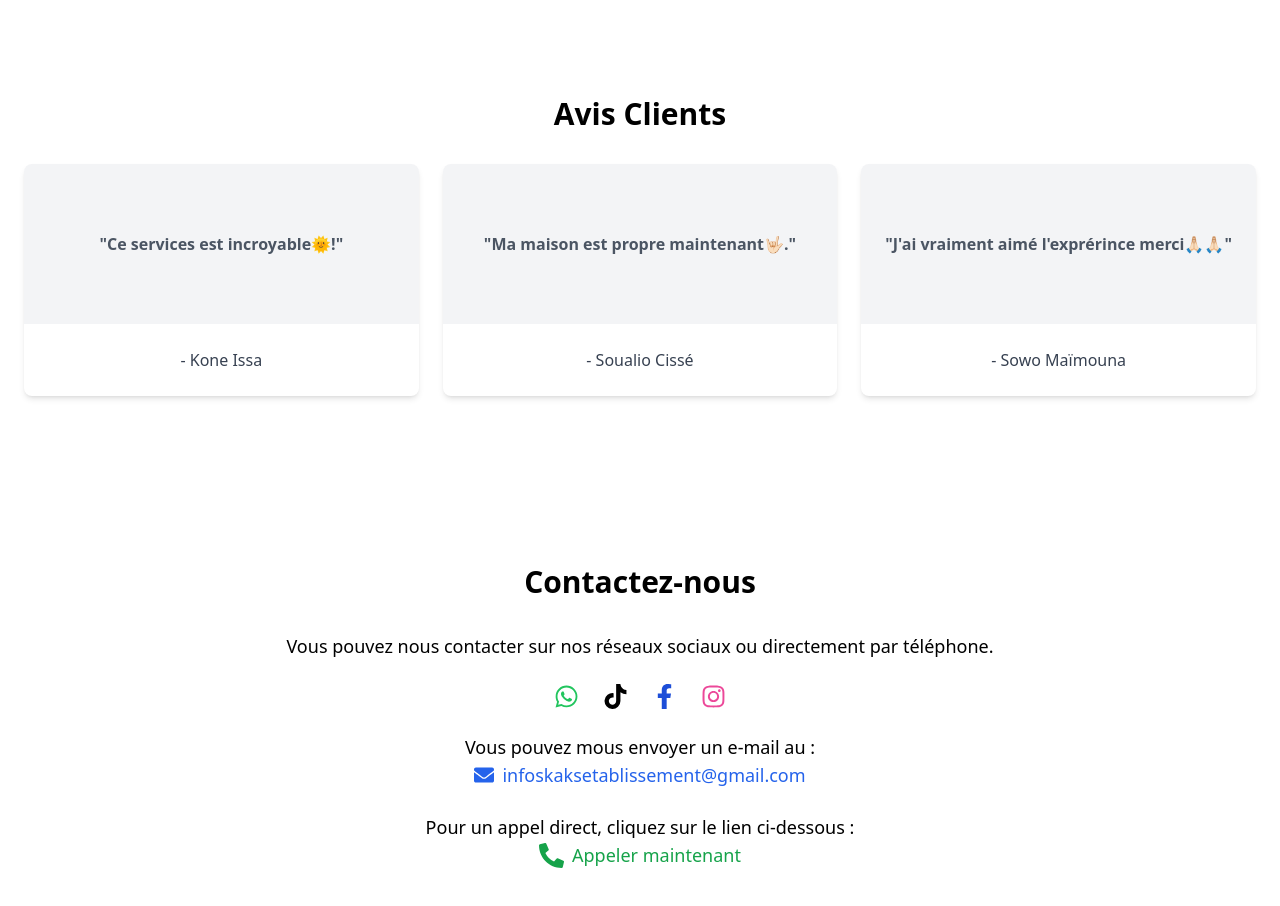
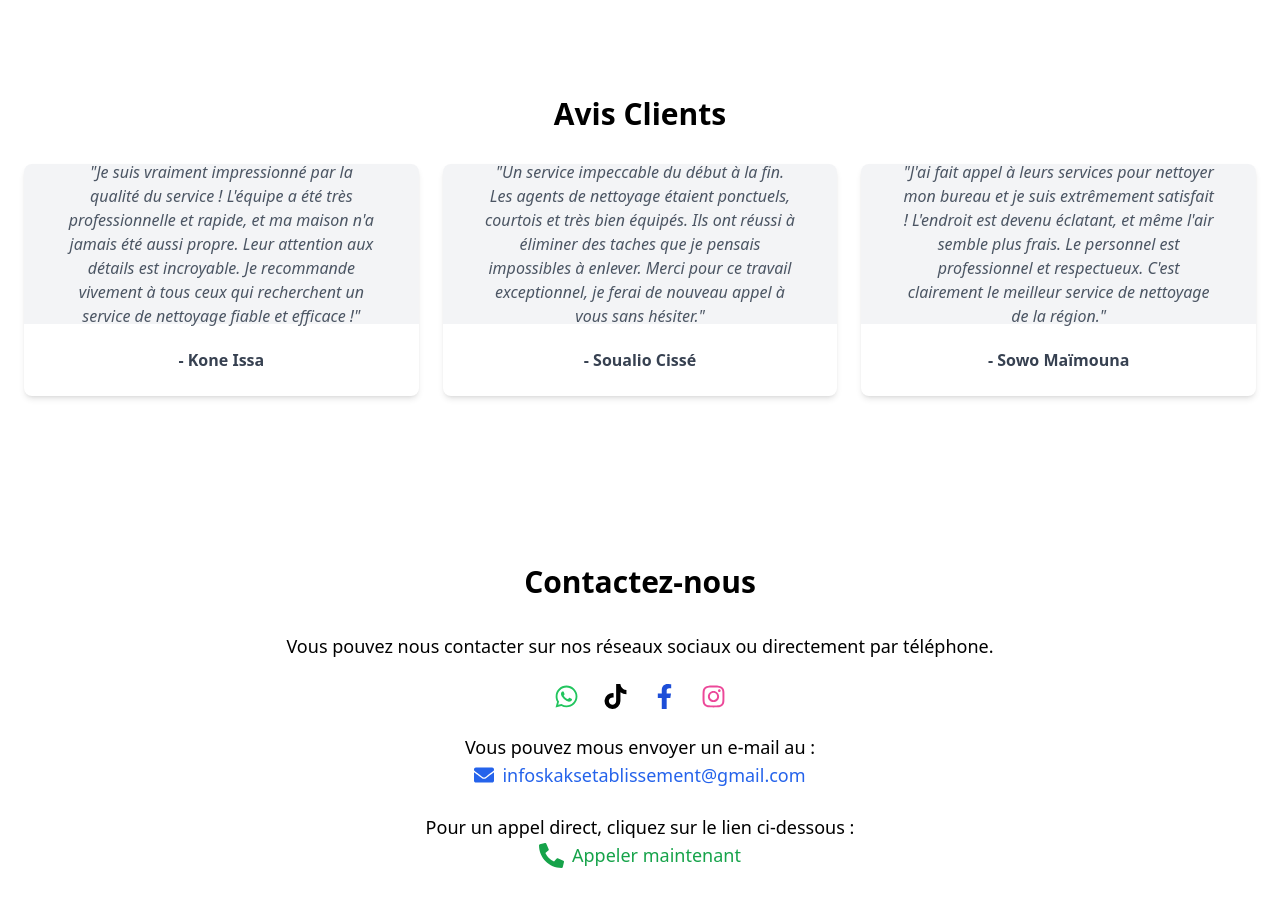
Before and after one commit to Issa-WebDev/kaks-website, a React (Vite) app: page / in a window 1280 px wide. Shown: the part 4460-5366 px from the top of the page. Built offline with nearby package versions, Linux system fonts and the light colour scheme.

Commit message:
add testimonials

```diff
--- a/src/components/Footer.jsx
+++ b/src/components/Footer.jsx
@@ -7,7 +7,7 @@ const Footer = () => {
         <p>
           &copy; {new Date().getFullYear()} Kak's Etablissement. Made by
           <a
-            href="https://github.com/Issa-WebDev/Issa-WebDev.github.io"
+            href="https://issa-webdev.github.io"
             target="_blank"
             className="text-teal-600 hover:text-teal-400 font-bold italic underline"
           >
--- a/src/components/Testimonials.jsx
+++ b/src/components/Testimonials.jsx
@@ -2,11 +2,20 @@ import React from "react";
 
 const Testimonials = () => {
   const testimonials = [
-    { name: "- Kone Issa", feedback: "Ce services est incroyable🌞!" },
-    { name: "- Soualio Cissé", feedback: "Ma maison est propre maintenant🤟🏻." },
+    {
+      name: "- Kone Issa",
+      feedback:
+        "Je suis vraiment impressionné par la qualité du service ! L'équipe a été très professionnelle et rapide, et ma maison n'a jamais été aussi propre. Leur attention aux détails est incroyable. Je recommande vivement à tous ceux qui recherchent un service de nettoyage fiable et efficace !",
+    },
+    {
+      name: "- Soualio Cissé",
+      feedback:
+        "Un service impeccable du début à la fin. Les agents de nettoyage étaient ponctuels, courtois et très bien équipés. Ils ont réussi à éliminer des taches que je pensais impossibles à enlever. Merci pour ce travail exceptionnel, je ferai de nouveau appel à vous sans hésiter.",
+    },
     {
       name: "- Sowo Maïmouna",
-      feedback: "J'ai vraiment aimé l'exprérince merci🙏🏻🙏🏻",
+      feedback:
+        "J'ai fait appel à leurs services pour nettoyer mon bureau et je suis extrêmement satisfait ! L'endroit est devenu éclatant, et même l'air semble plus frais. Le personnel est professionnel et respectueux. C'est clairement le meilleur service de nettoyage de la région.",
     },
   ];
 
@@ -21,18 +30,18 @@ const Testimonials = () => {
           >
             {/* Card Image */}
             <div className="h-40 bg-gray-100 flex items-center justify-center">
-              <p className="text-md font-bold text-gray-600 group-hover:scale-110 transition-transform duration-300">
+              <p className="text-md p-10 font-md italic text-gray-600 group-hover:scale-110 transition-transform duration-300 group-hover:text-sm">
                 "{testimonial.feedback}"
               </p>
             </div>
 
             {/* Card Content */}
             <div className="p-6">
-              <p className="text-gray-700">{testimonial.name}</p>
+              <p className="text-gray-700 font-bold">{testimonial.name}</p>
             </div>
 
             {/* Optional Overlay */}
-            <div className="absolute inset-0 bg-green-400 opacity-0 group-hover:opacity-10 transition-opacity duration-300"></div>
+            <div className="absolute inset-0 bg-green-400 opacity-0 group-hover:opacity-5 transition-opacity duration-300"></div>
           </div>
         ))}
       </div>
```
